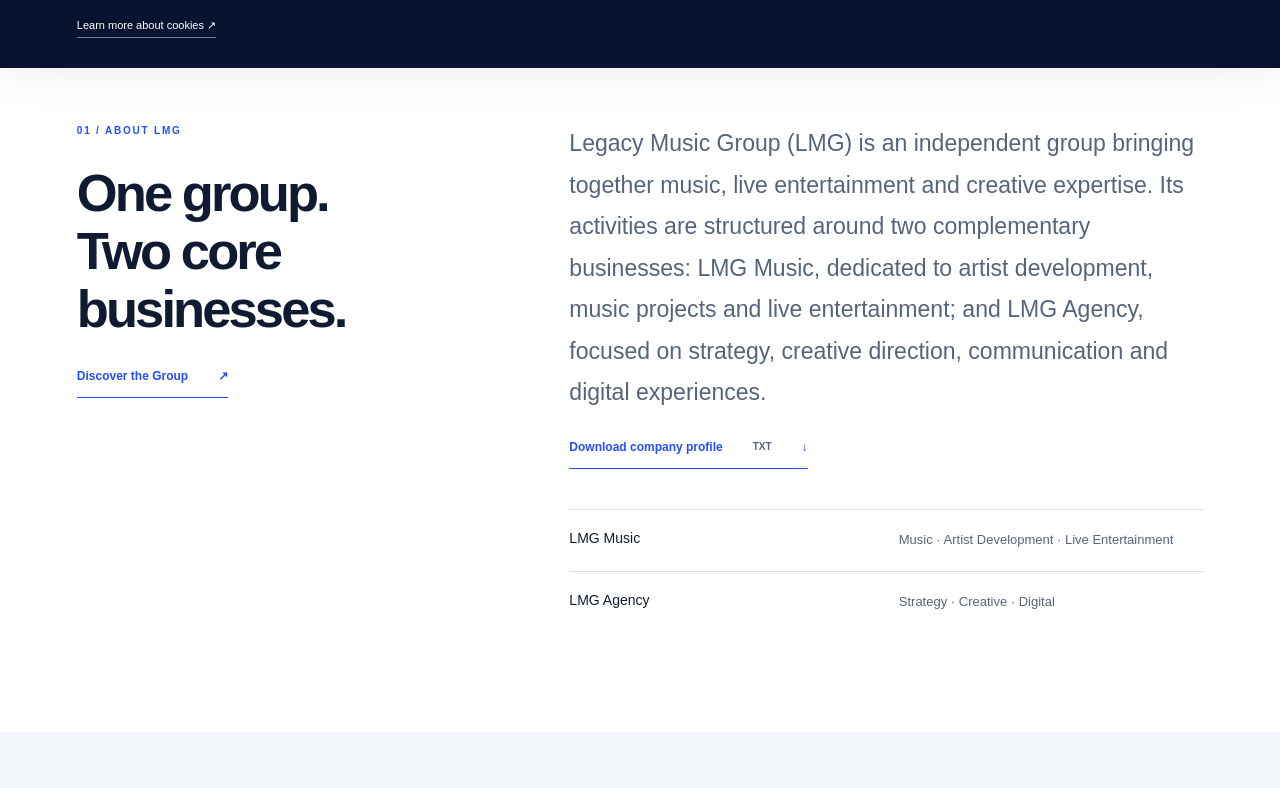
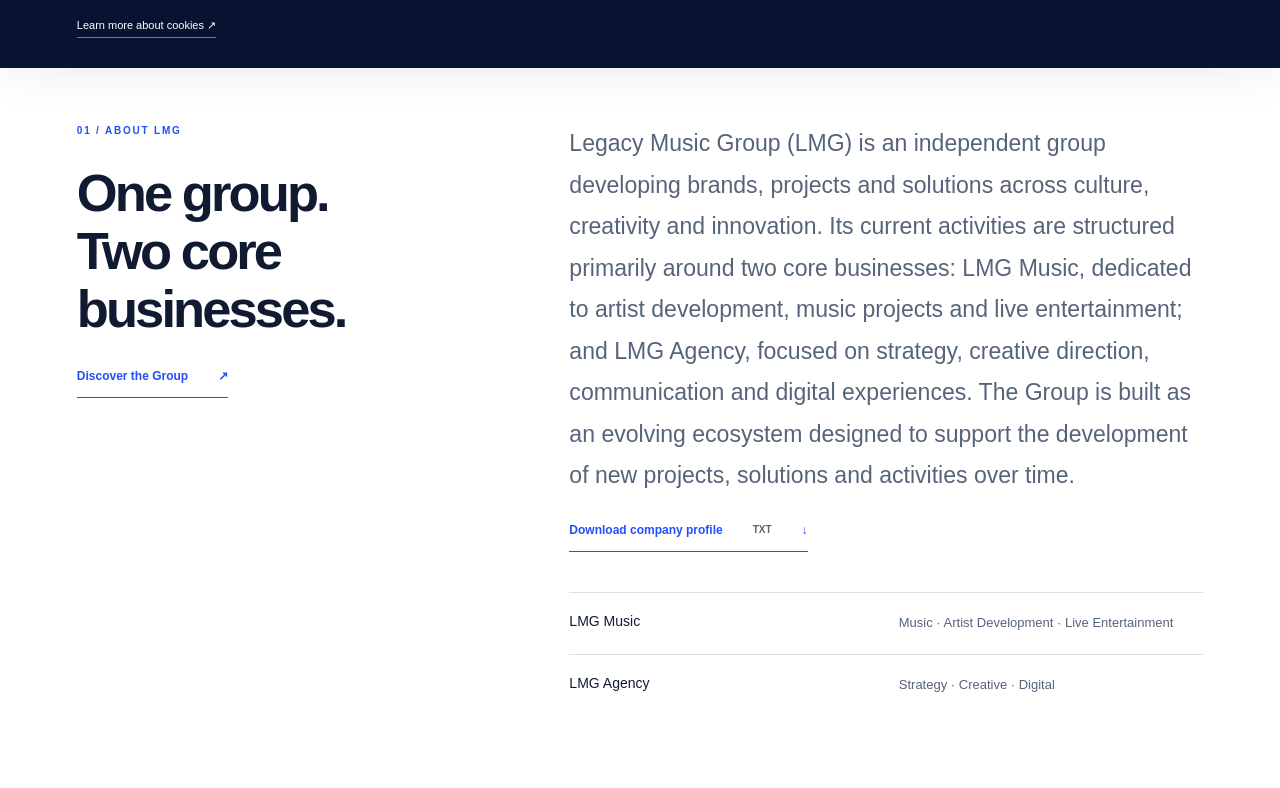
Before and after one commit to contactlmgmusic-cyber/lmg-group-portal, a Next.js app: page /presse in a window 1280 px wide. Shown: the part 732-1520 px from the top of the page. Built offline with nearby package versions, Linux system fonts and the light colour scheme; no server answers.

Commit message:
refactor: update LMG Group corporate positioning

```diff
--- a/components/PressContent.tsx
+++ b/components/PressContent.tsx
@@ -40,7 +40,7 @@ export default function PressContent() {
             discover: "Discover the Group",
 
             description:
-              "Legacy Music Group (LMG) is an independent group bringing together music, live entertainment and creative expertise. Its activities are structured around two complementary businesses: LMG Music, dedicated to artist development, music projects and live entertainment; and LMG Agency, focused on strategy, creative direction, communication and digital experiences.",
+              "Legacy Music Group (LMG) is an independent group developing brands, projects and solutions across culture, creativity and innovation. Its current activities are structured primarily around two core businesses: LMG Music, dedicated to artist development, music projects and live entertainment; and LMG Agency, focused on strategy, creative direction, communication and digital experiences. The Group is built as an evolving ecosystem designed to support the development of new projects, solutions and activities over time.",
 
             download: "Download company profile",
 
@@ -115,7 +115,7 @@ export default function PressContent() {
             newsLabel: "The LMG Journal",
             newsTitle: "Our News",
 
-            projectsLabel: "Music & Creative",
+            projectsLabel: "Projects & Initiatives",
             projectsTitle: "Our Projects",
           },
         }
@@ -146,7 +146,7 @@ export default function PressContent() {
             discover: "Découvrir le groupe",
 
             description:
-              "Legacy Music Group (LMG) est un groupe indépendant réunissant musique, live et création. Ses activités s’articulent autour de deux pôles complémentaires : LMG Music, consacré au développement artistique, aux projets musicaux et au live entertainment ; et LMG Agency, dédié à la stratégie, à la direction créative, à la communication et aux expériences digitales.",
+              "Legacy Music Group (LMG) est un groupe indépendant qui développe des marques, des projets et des solutions à la croisée de la culture, de la création et de l’innovation. Ses activités s’articulent aujourd’hui principalement autour de deux pôles : LMG Music, consacré au développement artistique, aux projets musicaux et au live entertainment ; et LMG Agency, dédié à la stratégie, à la direction créative, à la communication et aux expériences digitales. Le groupe est construit comme un écosystème évolutif, pensé pour accompagner le développement de nouveaux projets, solutions et activités au fil du temps.",
 
             download: "Télécharger la présentation",
 
@@ -221,7 +221,7 @@ export default function PressContent() {
             newsLabel: "Le journal LMG",
             newsTitle: "Nos actualités",
 
-            projectsLabel: "Musique & création",
+            projectsLabel: "Projets & initiatives",
             projectsTitle: "Nos projets",
           },
         };
```
Also changed, not shown: public/presse/presentation-lmg-group.txt.
